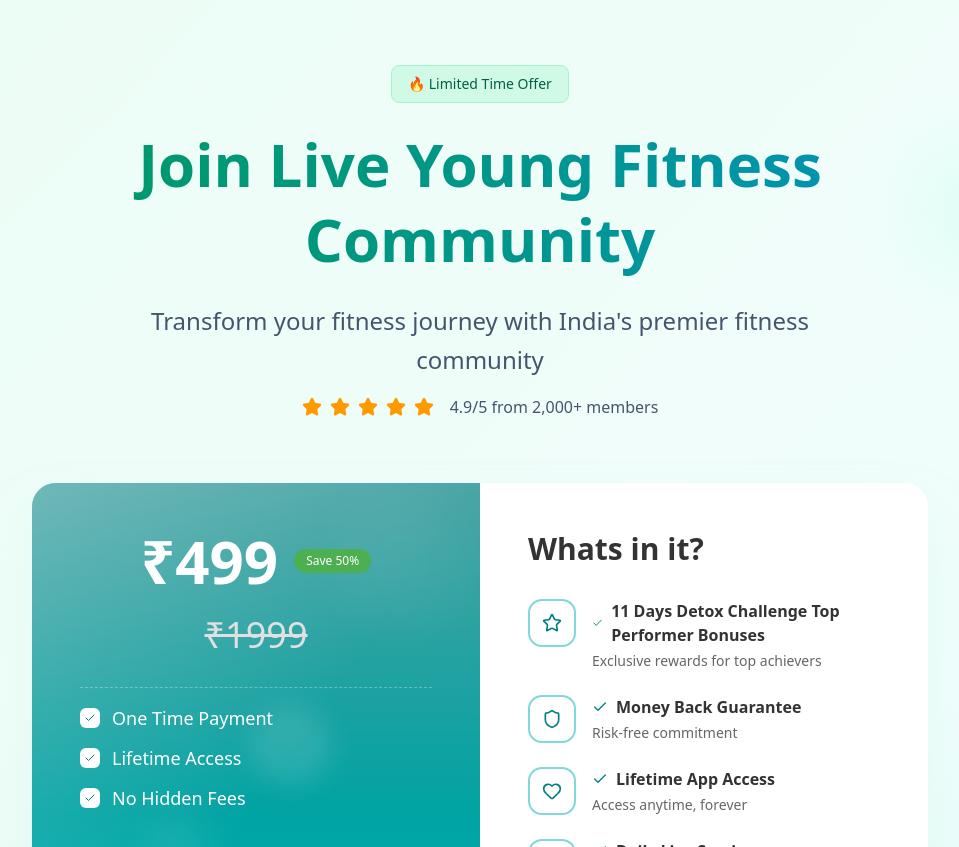
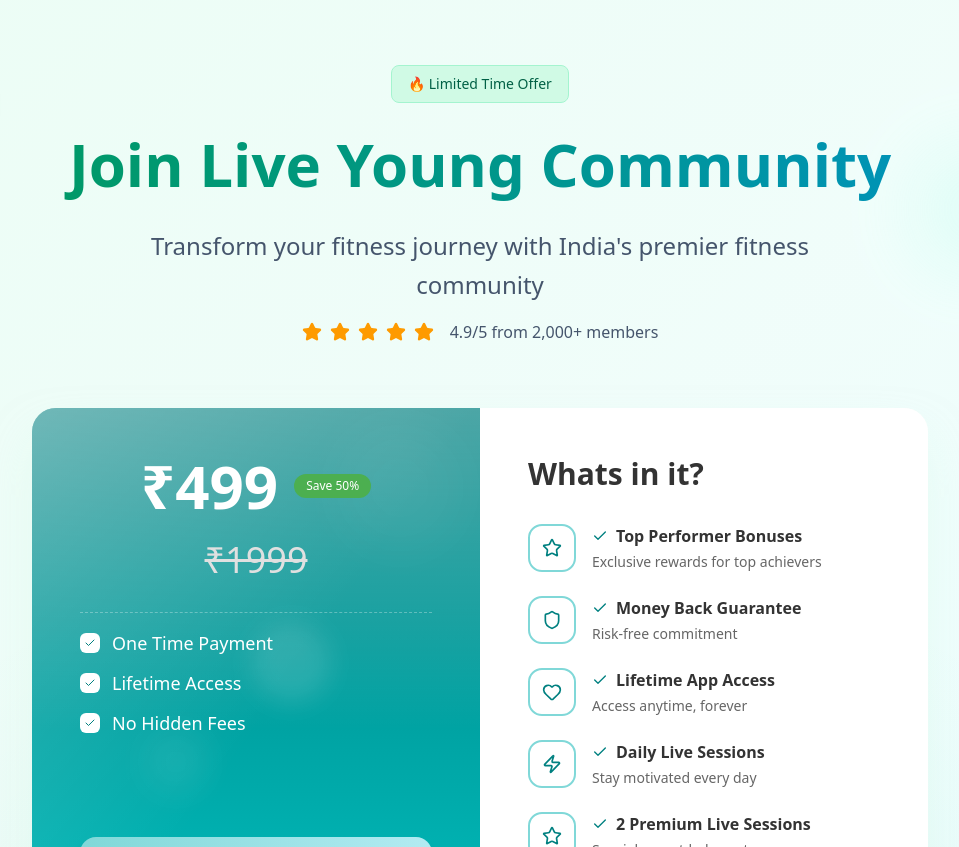
Before and after one commit to simar1810/monash_wellness_funnel, a Next.js app: page / in a window 1280 px wide. Shown: the part 2200-3047 px from the top of the page, without its empty margins (160-1119 px from the left). Built offline with nearby package versions, Linux system fonts and the light colour scheme.

Commit message:
fix: name

```diff
--- a/src/components/paymentbanner.jsx
+++ b/src/components/paymentbanner.jsx
@@ -290,7 +290,7 @@
   const features = [
     {
       icon: <Star className="w-5 h-5" />,
-      text: "11 Days Detox Challenge Top Performer Bonuses",
+      text: "Top Performer Bonuses",
       highlight: "Exclusive rewards for top achievers",
     },
     {
@@ -355,7 +355,7 @@
           </Badge>
 
           <h1 className="text-5xl md:text-6xl font-bold mb-6 bg-gradient-to-r from-emerald-600 via-teal-600 to-cyan-600 bg-clip-text text-transparent leading-tight">
-            Join Live Young Fitness Community
+            Join Live Young Community
           </h1>
 
           <p className="text-xl md:text-2xl text-slate-600 mb-4 max-w-2xl mx-auto leading-relaxed">
```
